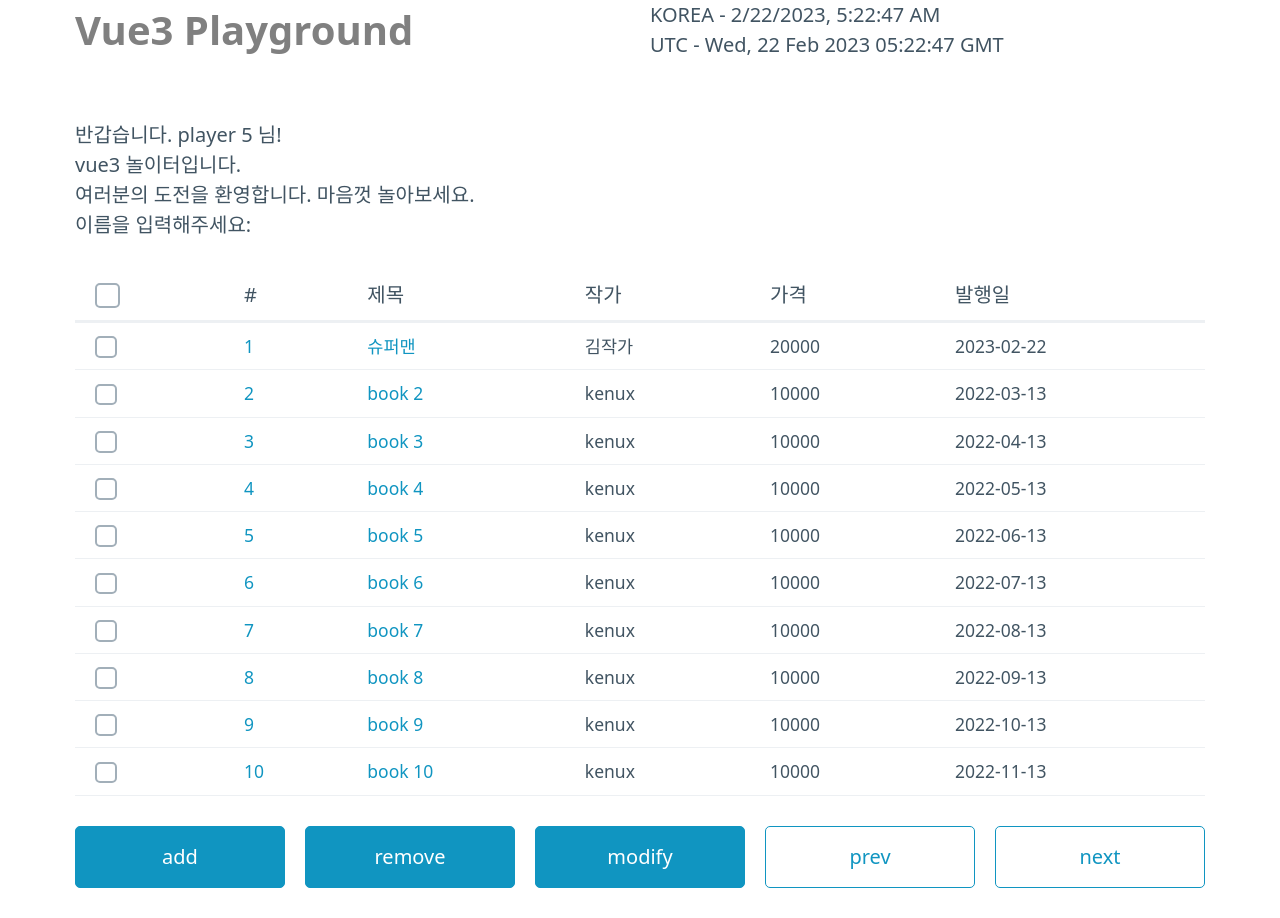
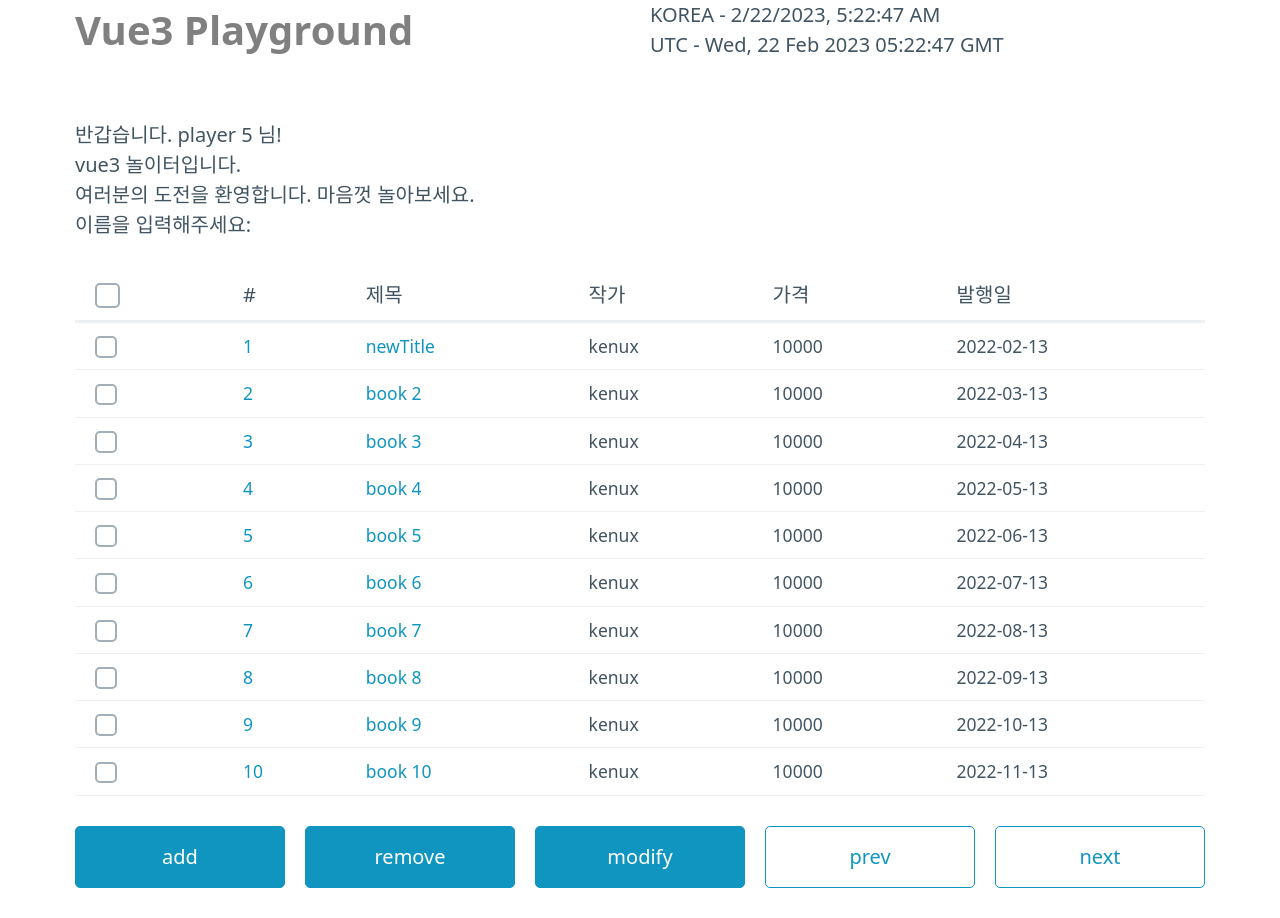
Before and after one commit to kenux196/learn-vue3, a Vue app: page / in a window 1280 px wide. Built offline with nearby package versions, Linux system fonts and the light colour scheme.

Commit message:
Fix: update book

```diff
--- a/src/try/js/BookRepository.js
+++ b/src/try/js/BookRepository.js
@@ -20,8 +20,14 @@ export class BookRepository {
   }
 
   save(book) {
-    book.setId(this.generateId());
+    if (book.id == undefined || book.id == '' || book.id == null) {
+      book.setId(this.generateId());
+    }
     this.books.set(book.id, book);
+  }
+
+  delete(book) {
+    this.books.delete(book.id);
   }
 
   generateId() {
@@ -49,13 +55,9 @@ const books = bookMemoryRepository.findAll();
 console.log(books);
 books.forEach((book) => console.log(book));
 
-const book = Book.createBook(
-  '슈퍼맨',
-  '김작가',
-  20000,
-  convertISODateString(new Date())
-);
-bookMemoryRepository.updateById(1, book);
-console.log(bookMemoryRepository.findById(1));
-// console.log(books.keys());
-// console.log(books.values());
+function testUpdate() {
+  const book = bookMemoryRepository.findById(1);
+  book.title = 'newTitle';
+  bookMemoryRepository.save(book);
+}
+testUpdate();
```
